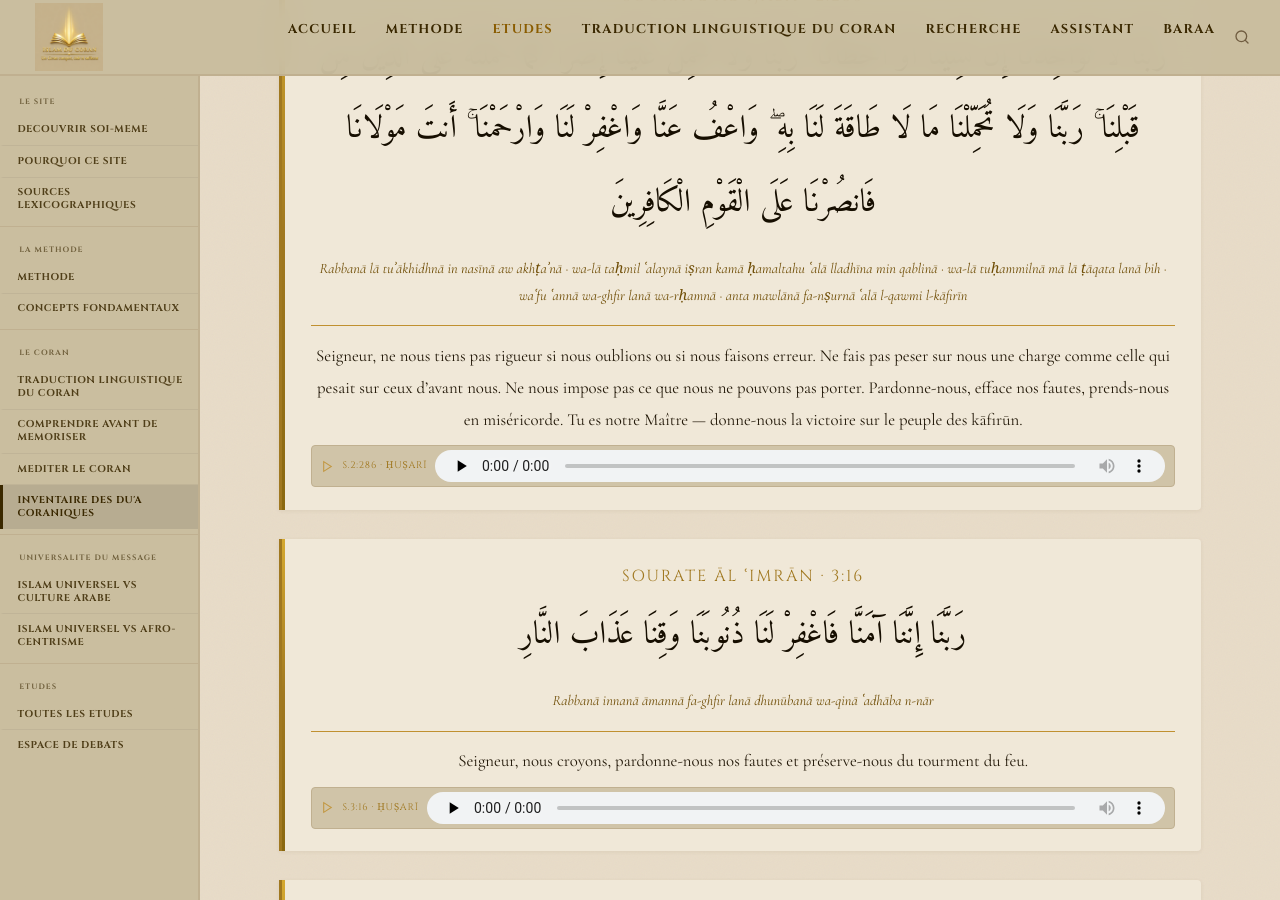
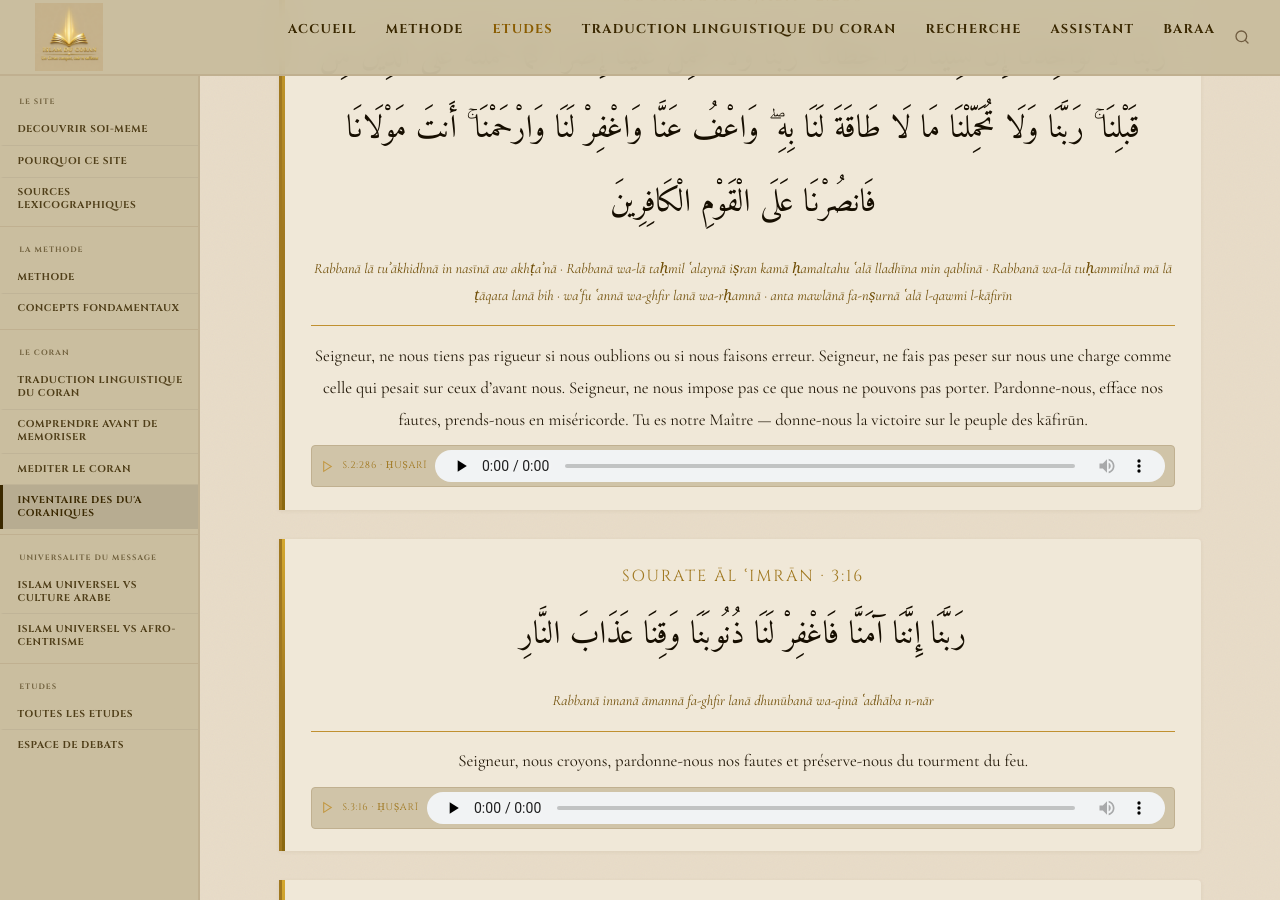
Before and after one commit to Makhuwcoder/islamducoran, a Jekyll site: the page built from _etudes/duaa-coraniques.md, in a window 1280 px wide and 900 px high, scrolled down 5094 px. Built offline with Jekyll 4.4.1, drawn with Linux system fonts in a browser that asks for light colours.

Commit message:
Corrige S.2:286 : restaure les trois occurrences de Rabbanā dans translittération et traduction

```diff
--- a/_etudes/duaa-coraniques.md
+++ b/_etudes/duaa-coraniques.md
@@ -96,7 +96,7 @@ methode: "Dit / Non-dit / Inférence"
 
 {% include verset.html ref="Sourate Al-Ijāba · 2:285" ar="غُفْرَانَكَ رَبَّنَا وَإِلَيْكَ الْمَصِيرُ" trl="*Ghufranaka rabbanā wa-ilayka l-maṣīr*" trad="Ton pardon, Seigneur — et vers Toi est le retour." %}
 
-{% include verset.html ref="Sourate Al-Ijāba · 2:286" ar="رَبَّنَا لَا تُؤَاخِذْنَا إِن نَّسِينَا أَوْ أَخْطَأْنَا ۚ رَبَّنَا وَلَا تَحْمِلْ عَلَيْنَا إِصْرًا كَمَا حَمَلْتَهُ عَلَى الَّذِينَ مِن قَبْلِنَا ۚ رَبَّنَا وَلَا تُحَمِّلْنَا مَا لَا طَاقَةَ لَنَا بِهِ ۖ وَاعْفُ عَنَّا وَاغْفِرْ لَنَا وَارْحَمْنَا ۚ أَنتَ مَوْلَانَا فَانصُرْنَا عَلَى الْقَوْمِ الْكَافِرِينَ" trl="*Rabbanā lā tuʾākhidhnā in nasīnā aw akhṭaʾnā · wa-lā taḥmil ʿalaynā iṣran kamā ḥamaltahu ʿalā lladhīna min qablinā · wa-lā tuḥammilnā mā lā ṭāqata lanā bih · waʿfu ʿannā wa-ghfir lanā wa-rḥamnā · anta mawlānā fa-nṣurnā ʿalā l-qawmi l-kāfirīn*" trad="Seigneur, ne nous tiens pas rigueur si nous oublions ou si nous faisons erreur. Ne fais pas peser sur nous une charge comme celle qui pesait sur ceux d'avant nous. Ne nous impose pas ce que nous ne pouvons pas porter. Pardonne-nous, efface nos fautes, prends-nous en miséricorde. Tu es notre Maître — donne-nous la victoire sur le peuple des kāfirūn." %}
+{% include verset.html ref="Sourate Al-Ijāba · 2:286" ar="رَبَّنَا لَا تُؤَاخِذْنَا إِن نَّسِينَا أَوْ أَخْطَأْنَا ۚ رَبَّنَا وَلَا تَحْمِلْ عَلَيْنَا إِصْرًا كَمَا حَمَلْتَهُ عَلَى الَّذِينَ مِن قَبْلِنَا ۚ رَبَّنَا وَلَا تُحَمِّلْنَا مَا لَا طَاقَةَ لَنَا بِهِ ۖ وَاعْفُ عَنَّا وَاغْفِرْ لَنَا وَارْحَمْنَا ۚ أَنتَ مَوْلَانَا فَانصُرْنَا عَلَى الْقَوْمِ الْكَافِرِينَ" trl="*Rabbanā lā tuʾākhidhnā in nasīnā aw akhṭaʾnā · Rabbanā wa-lā taḥmil ʿalaynā iṣran kamā ḥamaltahu ʿalā lladhīna min qablinā · Rabbanā wa-lā tuḥammilnā mā lā ṭāqata lanā bih · waʿfu ʿannā wa-ghfir lanā wa-rḥamnā · anta mawlānā fa-nṣurnā ʿalā l-qawmi l-kāfirīn*" trad="Seigneur, ne nous tiens pas rigueur si nous oublions ou si nous faisons erreur. Seigneur, ne fais pas peser sur nous une charge comme celle qui pesait sur ceux d'avant nous. Seigneur, ne nous impose pas ce que nous ne pouvons pas porter. Pardonne-nous, efface nos fautes, prends-nous en miséricorde. Tu es notre Maître — donne-nous la victoire sur le peuple des kāfirūn." %}
 
 {% include verset.html ref="Sourate Āl ʿImrān · 3:16" ar="رَبَّنَا إِنَّنَا آمَنَّا فَاغْفِرْ لَنَا ذُنُوبَنَا وَقِنَا عَذَابَ النَّارِ" trl="*Rabbanā innanā āmannā fa-ghfir lanā dhunūbanā wa-qinā ʿadhāba n-nār*" trad="Seigneur, nous croyons, pardonne-nous nos fautes et préserve-nous du tourment du feu." %}
 
```
